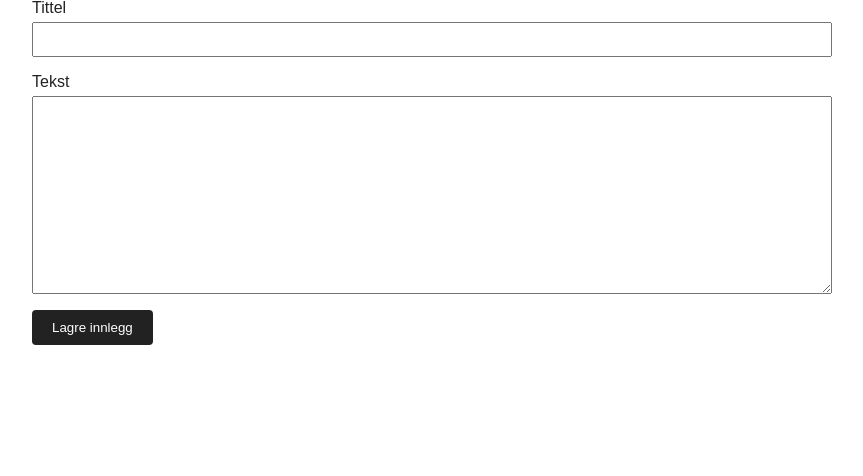
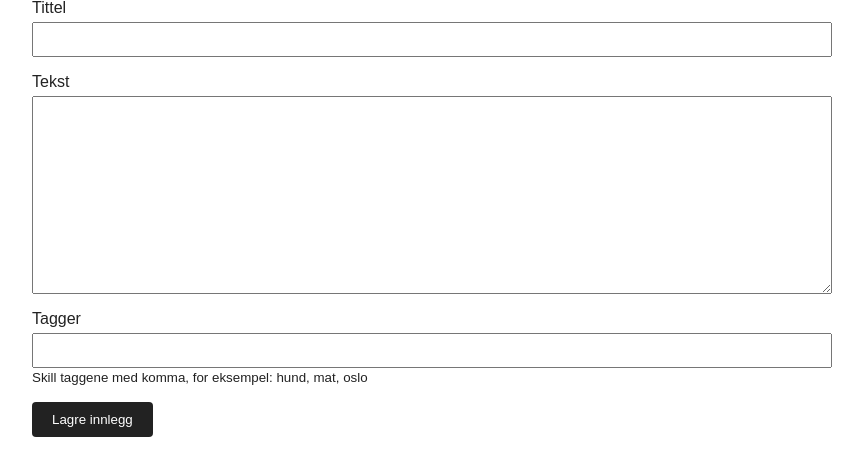
Before and after one commit to Majagrorud/Pro1002-Blogg, a Flask app: page /innlegg/ny in a window 1280 px wide. Shown: the part 130-606 px from the top of the page, without its empty margins (208-1071 px from the left). Run offline with Flask 3, Linux system fonts and the light colour scheme.

Commit message:
Legg til tagger på nye innlegg

```diff
--- a/app.py
+++ b/app.py
@@ -9,6 +9,7 @@ def lag_utdrag(tekst):
     if len(tekst) > 150:
         return tekst[:150] + "..."
     return tekst
+
 
 def sjekk_kommentar(tittel, tekst):
     feil = []
@@ -23,6 +24,15 @@ def sjekk_kommentar(tittel, tekst):
     return feil
 
 
+def les_tagger(tekst):
+    tagger = []
+    for bit in tekst.split(","):
+        navn = bit.strip().lower()
+        if navn != "" and navn not in tagger:
+            tagger.append(navn)
+    return tagger
+
+
 @app.route("/")
 def forside():
     innlegg = db.hent_alle_innlegg()
@@ -30,6 +40,7 @@ def forside():
     for et_innlegg in innlegg:
         tagger[et_innlegg["id"]] = db.hent_tagger(et_innlegg["id"])
     return render_template("index.html", innlegg=innlegg, tagger=tagger)
+
 
 @app.route("/innlegg/<int:innlegg_id>")
 def vis_innlegg(innlegg_id):
@@ -41,6 +52,8 @@ def vis_innlegg(innlegg_id):
     return render_template(
         "innlegg.html", innlegg=innlegg, tagger=tagger, kommentarer=kommentarer
     )
+
+
 @app.route("/tag/<tag_navn>")
 def vis_tag(tag_navn):
     innlegg = db.hent_innlegg_med_tag(tag_navn)
@@ -48,6 +61,7 @@ def vis_tag(tag_navn):
     for et_innlegg in innlegg:
         tagger[et_innlegg["id"]] = db.hent_tagger(et_innlegg["id"])
     return render_template("tag.html", tag_navn=tag_navn, innlegg=innlegg, tagger=tagger)
+
 
 @app.route("/innlegg/<int:innlegg_id>/kommentar", methods=["POST"])
 def ny_kommentar(innlegg_id):
@@ -75,12 +89,15 @@ def ny_kommentar(innlegg_id):
     db.lagre_kommentar(innlegg_id, tittel, tekst)
     return redirect(url_for("vis_innlegg", innlegg_id=innlegg_id))
 
+
 @app.route("/innlegg/ny", methods=["GET", "POST"])
 def nytt_innlegg():
     if request.method == "POST":
         tittel = request.form["tittel"].strip()
         tekst = request.form["tekst"].strip()
+        tagger = les_tagger(request.form["tagger"])
         innlegg_id = db.lagre_innlegg(tittel, tekst)
+        db.lagre_tagger(innlegg_id, tagger)
         return redirect(url_for("vis_innlegg", innlegg_id=innlegg_id))
 
     return render_template("skjema.html", overskrift="Nytt innlegg")
--- a/db.py
+++ b/db.py
@@ -84,3 +84,15 @@ def lagre_innlegg(tittel, tekst):
     nytt_id = cur.lastrowid
     con.close()
     return nytt_id
+
+def lagre_tagger(innlegg_id, tagger):
+    con = hent_tilkobling()
+    for navn in tagger:
+        con.execute("INSERT OR IGNORE INTO tagger (navn) VALUES (?)", (navn,))
+        tag = con.execute("SELECT id FROM tagger WHERE navn = ?", (navn,)).fetchone()
+        con.execute(
+            "INSERT OR IGNORE INTO innlegg_tagger (innlegg_id, tag_id) VALUES (?, ?)",
+            (innlegg_id, tag["id"]),
+        )
+    con.commit()
+    con.close()
--- a/templates/skjema.html
+++ b/templates/skjema.html
@@ -14,6 +14,11 @@
             <label for="tekst">Tekst</label>
             <textarea id="tekst" name="tekst" rows="12"></textarea>
         </p>
+                <p>
+            <label for="tagger">Tagger</label>
+            <input type="text" id="tagger" name="tagger" aria-describedby="tagger-hjelp">
+            <small id="tagger-hjelp">Skill taggene med komma, for eksempel: hund, mat, oslo</small>
+        </p>
         <button type="submit">Lagre innlegg</button>
     </form>
 {% endblock %}
```
